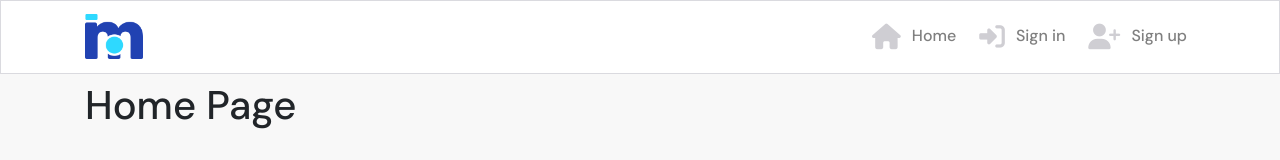
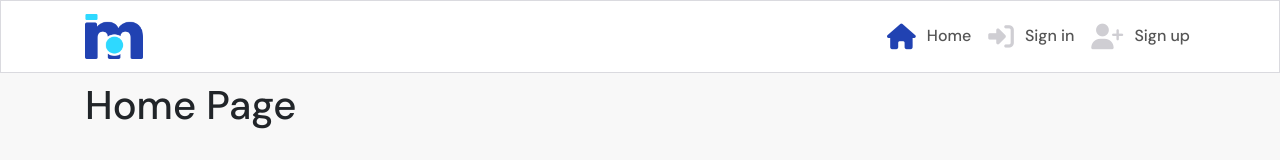
Before and after one commit to rstan-dev/russ-moments-proj, a React (Create React App) app: page / in a window 1280 px wide. Shown: the top 160 px of the page. Built offline with nearby package versions, Linux system fonts and the light colour scheme.

Commit message:
import NavLink to NavBar.js, wrap NavBar brand in a nav link and add to= route, change NavLinks, add classNames, Active classnames, update css, and exact prop to prevent Home icon staying active

```diff
--- a/src/App.js
+++ b/src/App.js
@@ -11,6 +11,7 @@ function App() {
         <Switch>
             <Route exact path="/" render={() => <h1>Home Page</h1> }></Route>
             <Route exact path="/signin" render={() => <h1>Sign in</h1> }></Route>
+            <Route exact path="/signup" render={() => <h1>Sign up</h1> }></Route>
         </Switch>
 
       </Container>
--- a/src/components/NavBar.js
+++ b/src/components/NavBar.js
@@ -4,21 +4,24 @@ import Nav from 'react-bootstrap/Nav';
 import Navbar from 'react-bootstrap/Navbar';
 import logo from '../assets/moments_logo.png'
 import styles from '../styles/NavBar.module.css'
+import { NavLink } from 'react-router-dom';
 
 const NavBar = () => {
   return (
         <Navbar className={styles.NavBar} expand="md" fixed="top">
             <Container>
-                <Navbar.Brand><img src={logo} alt='moments logo' height='45' /></Navbar.Brand>
+                <NavLink to="/">
+                    <Navbar.Brand><img src={logo} alt='moments logo' height='45' /></Navbar.Brand>
+                </NavLink>
                 <Navbar.Toggle aria-controls="basic-navbar-nav" />
                 <Navbar.Collapse id="basic-navbar-nav" >
                 <Nav className="ml-auto text-left">
-                    <Nav.Link>
-                        <i className='fas fa-home'></i> Home</Nav.Link>
-                    <Nav.Link>
-                    <i className='fas fa-sign-in-alt'></i> Sign in</Nav.Link>
-                    <Nav.Link>
-                    <i className='fas fa-user-plus'></i> Sign up</Nav.Link>
+                    <NavLink exact className={styles.NavLink} activeClassName={styles.Active} to="/">
+                        <i className='fas fa-home'></i> Home</NavLink>
+                    <NavLink className={styles.NavLink} activeClassName={styles.Active} to="/signin">
+                    <i className='fas fa-sign-in-alt'></i> Sign in</NavLink>
+                    <NavLink className={styles.NavLink} activeClassName={styles.Active} to="/signup">
+                    <i className='fas fa-user-plus'></i> Sign up</NavLink>
                 </Nav>
                 </Navbar.Collapse>
             </Container>
--- a/src/styles/NavBar.module.css
+++ b/src/styles/NavBar.module.css
@@ -2,3 +2,11 @@
     background-color: #ffff;
     border: 1px solid #dadadf
 }
+
+.NavLink {
+    padding: 5px;
+}
+
+.Active i {
+    color: #2142b2;
+}
```
